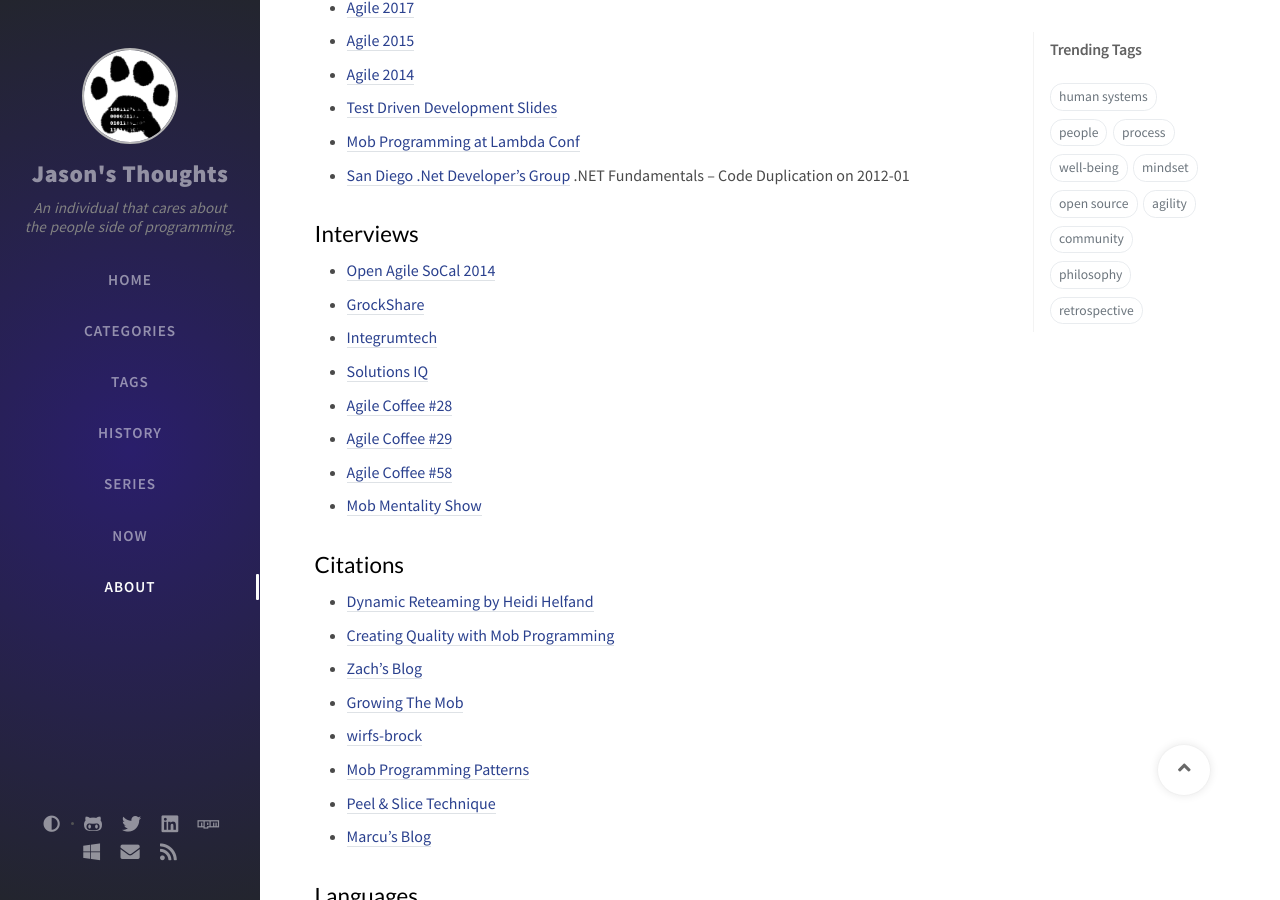
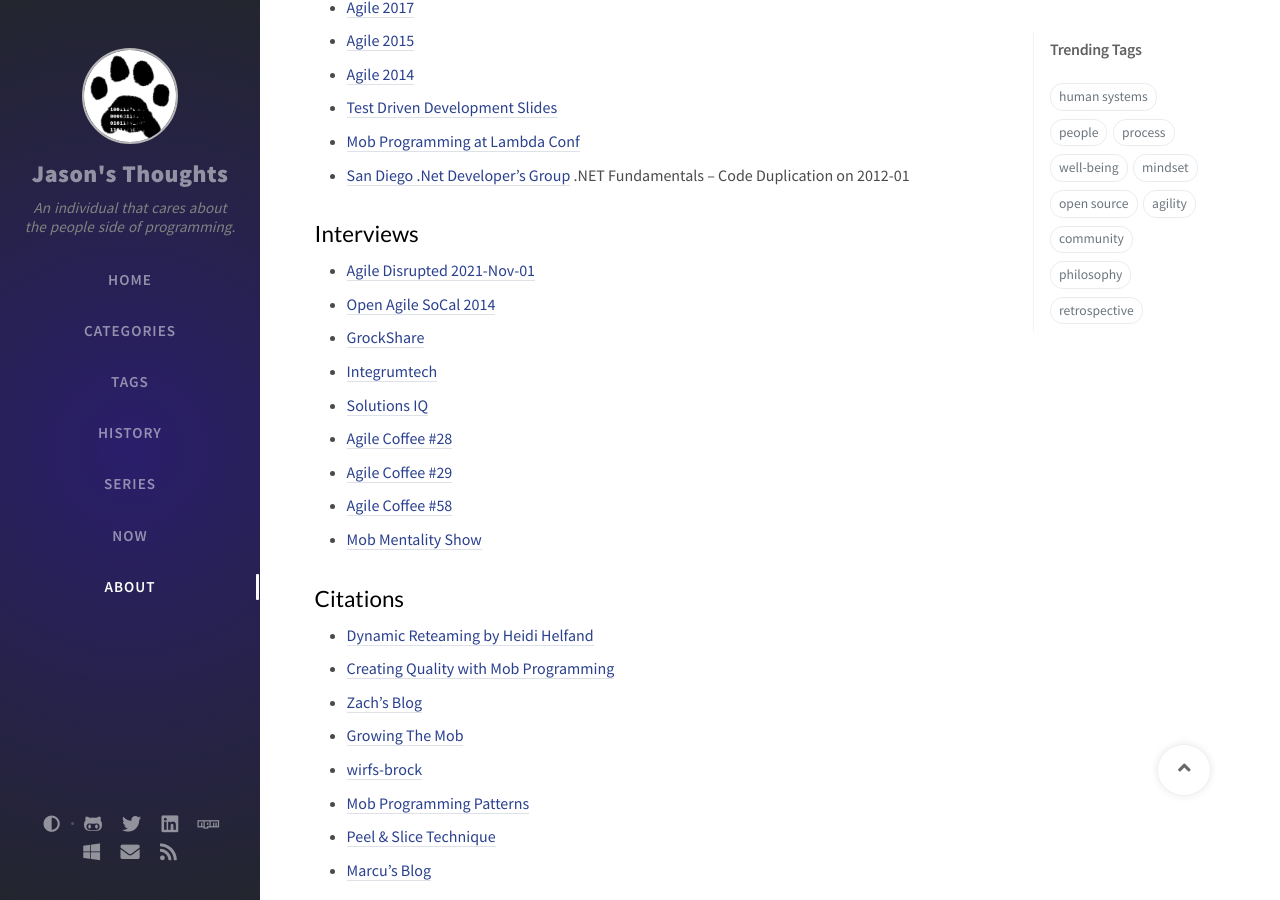
Before and after one commit to jason-kerney/blog, a Jekyll site: the page built from _tabs/about.md, in a window 1280 px wide and 900 px high, scrolled down 824 px. Built offline with Jekyll 4.4.1, drawn with Linux system fonts in a browser that asks for light colours; nearby versions of some CDN libraries; comment, search, counter and statistics services are not loaded.

Commit message:
p updated about

```diff
--- a/_tabs/about.md
+++ b/_tabs/about.md
@@ -38,6 +38,7 @@
 
 ## Interviews
 
+- [Agile Disrupted 2021-Nov-01](https://agiledisrupted.com/f/hard-conversations)
 - [Open Agile SoCal 2014](https://www.youtube.com/watch?v=lNsPW86HoOE)
 - [GrockShare](https://www.grokshare.com/jason-kerneys-mob-programming-experience/)
 - [Integrumtech](https://integrumtech.com/2011/09/jason-kerney-about-using-creative-processes-to-drive-development/)
```
